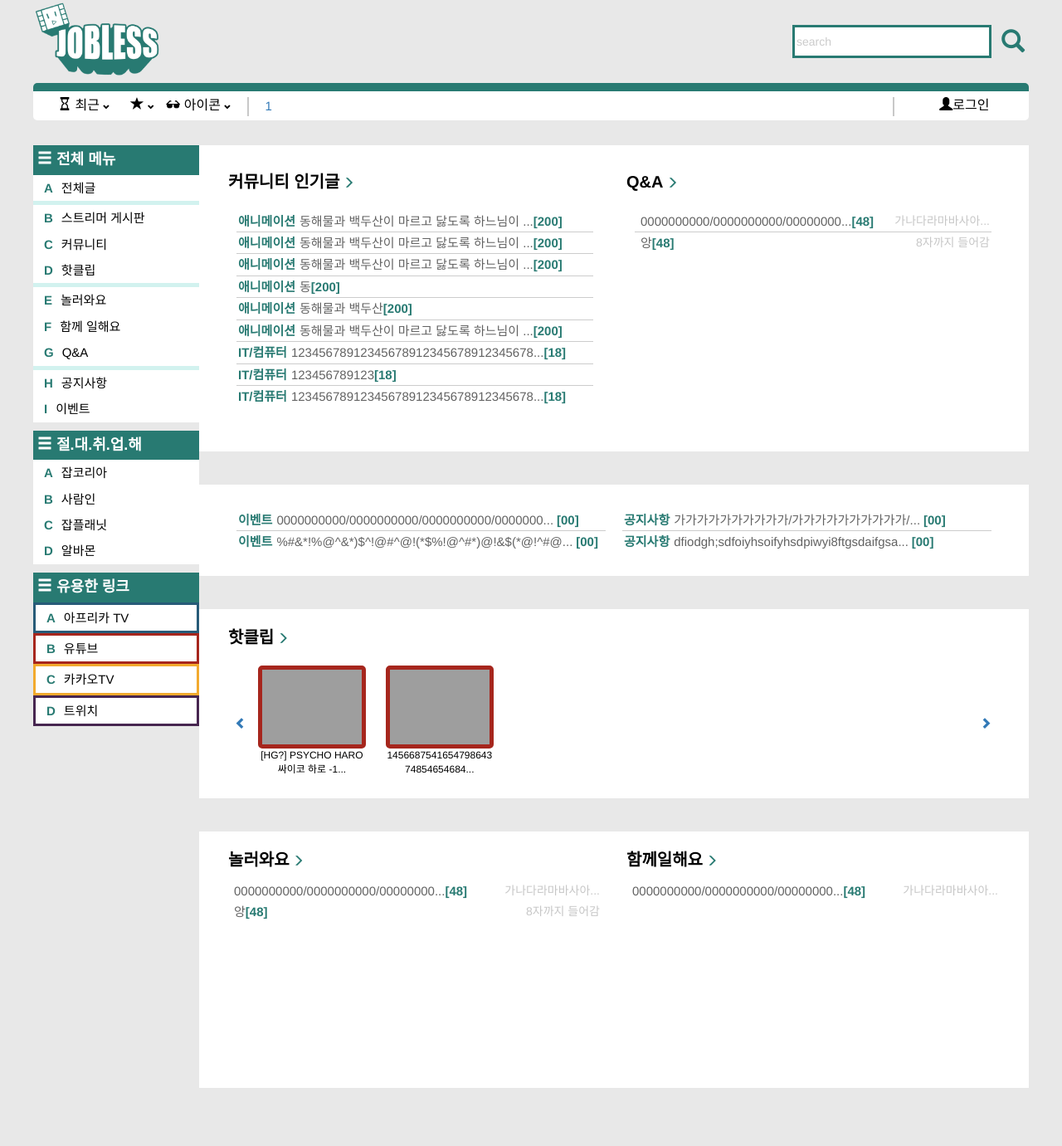
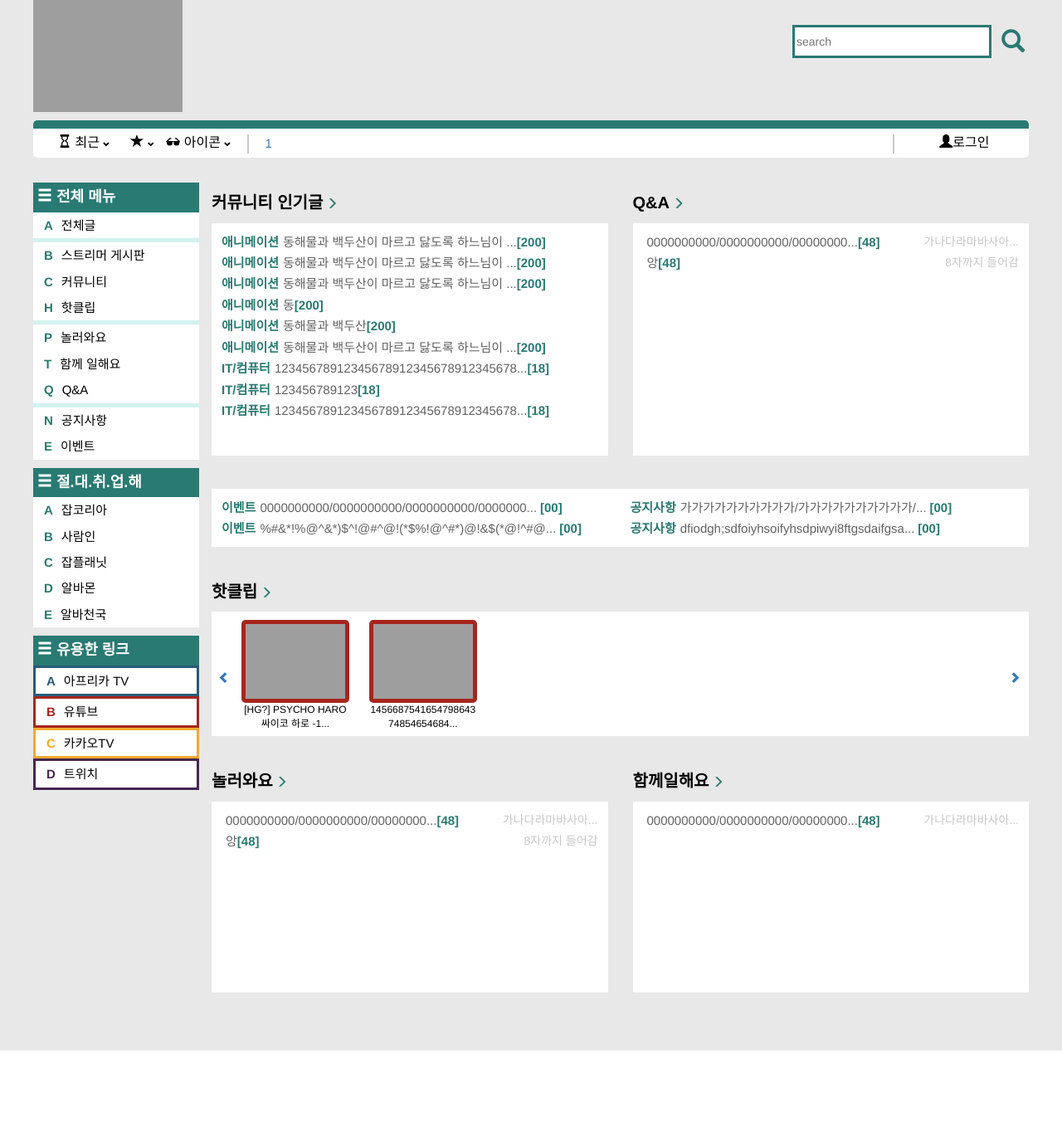
Before and after one commit to hongsimon/naver-have-job, a Java web app: page /main in a window 1280 px wide. Shown: the whole page at 83% size. After the commit the page ends 1266 px from the top, so only its background shows below. Run offline with Spring Boot 4, a stand-in JSP engine, Linux system fonts and the light colour scheme; the project's own start-up code is not run, and a stand-in starts its controllers and pages; some libraries are stand-ins or nearby versions; grey boxes are pictures that could not be loaded.

Commit message:
jsp 일부 수정 main/ nav-service/ shareCss Logo

```diff
--- a/joblessNet/src/main/webapp/WEB-INF/view/main/main.jsp
+++ b/joblessNet/src/main/webapp/WEB-INF/view/main/main.jsp
@@ -3,7 +3,20 @@
 <!DOCTYPE html>
 <html lang="en" dir="ltr">
   <head>
-   <%@include file="../header_Service/pageContextService.jsp"%>
+  	<script type="text/javascript" src="${pageContext.request.contextPath}/js/jQuery.min.js"></script>
+	<script type="text/javascript" src="${pageContext.request.contextPath}/js/bootstrap.min.js"></script>
+	<script type="text/javascript" src="${pageContext.request.contextPath}/js/shareJs.js"></script>
+	<script type="text/javascript" src="${pageContext.request.contextPath}/js/sliceString.js"></script>
+	<script type="text/javascript" src="${pageContext.request.contextPath}/js/banner.js"></script>
+	<script type="text/javascript" src="${pageContext.request.contextPath}/js/count_order.js"></script>
+	<script type="text/javascript" src="${pageContext.request.contextPath}/js/change_comm.js"></script>
+	<script type="text/javascript" src="${pageContext.request.contextPath}/js/main.js"></script>
+
+	<link rel="stylesheet" href="${pageContext.request.contextPath}/css/bootstrap.min.css">
+	<link rel="stylesheet" href="${pageContext.request.contextPath}/css/header.css" />
+	<link rel="stylesheet" href="${pageContext.request.contextPath}/css/main.css" />
+	<link rel="stylesheet" href="${pageContext.request.contextPath}/css/customC.css">
+	<link rel="stylesheet" href="${pageContext.request.contextPath}/css/shareCss.css">
 
     <meta charset="utf-8" />
     <script type="text/javascript">
@@ -295,7 +308,7 @@
                     <span class="glyphicon glyphicon-menu-right gly-size-middle display-in gly-color"></span>
                   </a>
                   <div class="hotclip">
-                      <div class="chevron " style="margin-left:8px;">
+                      <div class="chevron chevron-right" style="margin-left:8px;">
                         <a><span class="glyphicon glyphicon-chevron-left"></span></a>
                       </div>
                       <div>
@@ -332,7 +345,7 @@
                         </ul>
                       </div>
 
-                      <div class="chevron con-right" style="margin-right:10px;">
+                      <div class="chevron con-right chevron-left" style="margin-right:10px;">
                         <a><span class="glyphicon glyphicon-chevron-right"></span></a>
                       </div>
 
@@ -350,7 +363,7 @@
                       <p class="title-text-big display-in title-text">놀러와요 </p>
                       <span class="glyphicon glyphicon-menu-right gly-size-middle display-in gly-color"></span>
                     </a>
-                    <div class="play">
+                    <div class="play border-padding">
                       <ul class="play-border border_size">
                         <li>
                           <div>
@@ -391,7 +404,7 @@
                       <p class="title-text-big display-in title-text">함께일해요 </p>
                       <span class="glyphicon glyphicon-menu-right gly-size-middle display-in gly-color"></span>
                     </a>
-                    <div class="working">
+                    <div class="working border-padding">
                       <ul class="working-border border_size">
                         <li>
                           <div>
--- a/joblessNet/src/main/webapp/WEB-INF/view/share-nav/nav-service.jsp
+++ b/joblessNet/src/main/webapp/WEB-INF/view/share-nav/nav-service.jsp
@@ -36,26 +36,26 @@
 
               <div class="left-nav-sub">
                 <a href="viewClip"><div>
-                  D
+                  H
                 </div>핫클립</a>
               </div>
             </div>
             <div class="box">
               <div class="left-nav-sub">
                 <a href="#"><div>
-                  E
+                  P
                 </div>놀러와요</a>
               </div>
 
               <div class="left-nav-sub">
                 <a href="#"><div>
-                  F
+                  T
                 </div>함께 일해요</a>
               </div>
 
               <div class="left-nav-sub">
                 <a href="#"><div>
-                  G
+                  Q
                 </div>Q&A</a>
               </div>
             </div>
@@ -64,13 +64,13 @@
             </div class="box">
             <div class="left-nav-sub">
               <a href="#"><div>
-                H
+                N
               </div>공지사항</a>
             </div>
 
             <div class="left-nav-sub">
               <a href="#"><div>
-                I
+                E
               </div>이벤트</a>
             </div>
           </div>
@@ -84,27 +84,33 @@
             </div>
 
             <div class="left-nav-sub">
-              <a href="#" ><div>
+              <a href="https://www.jobkorea.co.kr/"  target="_blank"><div>
                 A
               </div>잡코리아</a>
             </div>
 
             <div class="left-nav-sub">
-              <a href="#"><div>
+              <a href="https://www.saramin.co.kr/zf_user/" target="_blank"><div>
                 B
               </div>사람인</a>
             </div>
 
             <div class="left-nav-sub">
-              <a href="#"><div>
+              <a href="https://www.jobplanet.co.kr/welcome/index" target="_blank"><div>
                 C
               </div>잡플래닛</a>
             </div>
 
             <div class="left-nav-sub">
-              <a href="#"><div>
+              <a href="https://www.albamon.com/" target="_blank"><div>
                 D
               </div>알바몬</a>
+            </div>
+
+            <div class="left-nav-sub">
+              <a href="http://www.alba.co.kr/" target="_blank"><div>
+                E
+              </div>알바천국</a>
             </div>
           </div>
 
@@ -118,25 +124,25 @@
             </div>
 
             <div class="left-nav-sub affrica_TV">
-              <a href="#" ><div>
+              <a href="http://www.afreecatv.com/" target="_blank" ><div>
                 A
               </div>아프리카 TV</a>
             </div>
 
             <div class="left-nav-sub youtube">
-              <a href="#"><div>
+              <a href="https://www.youtube.com/" target="_blank"><div>
                 B
               </div>유튜브</a>
             </div>
 
             <div class="left-nav-sub kakao_TV">
-              <a href="#"><div>
+              <a href="https://play-tv.kakao.com/" target="_blank"><div>
                 C
               </div>카카오TV</a>
             </div>
 
             <div class="left-nav-sub twitch">
-              <a href="#"><div>
+              <a href="https://www.twitch.tv/" target="_blank"><div>
                 D
               </div>트위치</a>
             </div>
--- a/joblessNet/src/main/webapp/resources/css/shareCss.css
+++ b/joblessNet/src/main/webapp/resources/css/shareCss.css
@@ -101,11 +101,11 @@
 
 /* 로고 */
 .logo a img{
-  margin-left: -50px;
-  width: 250px;
+  margin-left: -15px;
+  width: 180px;
   max-height: inherit;
-  margin-top: -50px;
-  margin-bottom: -70px;
+  margin-top: -30px;
+  margin-bottom: -20px;
   overflow: hidden;
 }
 
@@ -183,3 +183,7 @@
   background-color: #287A72;
   color: #ffffff;
 }
+
+.col-xs-10{
+	padding-right:0px;
+}
```
Also changed, not shown: joblessNet/src/main/webapp/resources/images/logo/joblessLogo-2big.png (renamed from joblessNet/src/main/webapp/resources/images/logo/joblessLogo-2.png).
